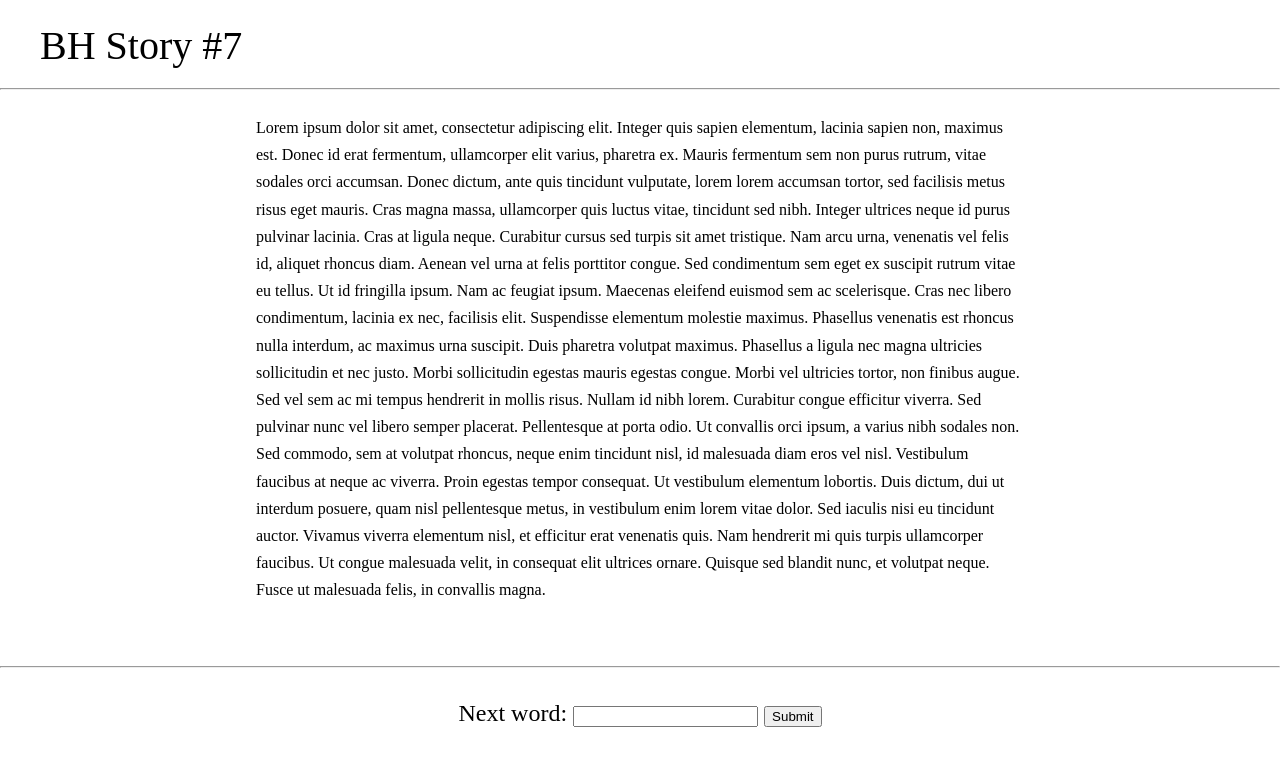
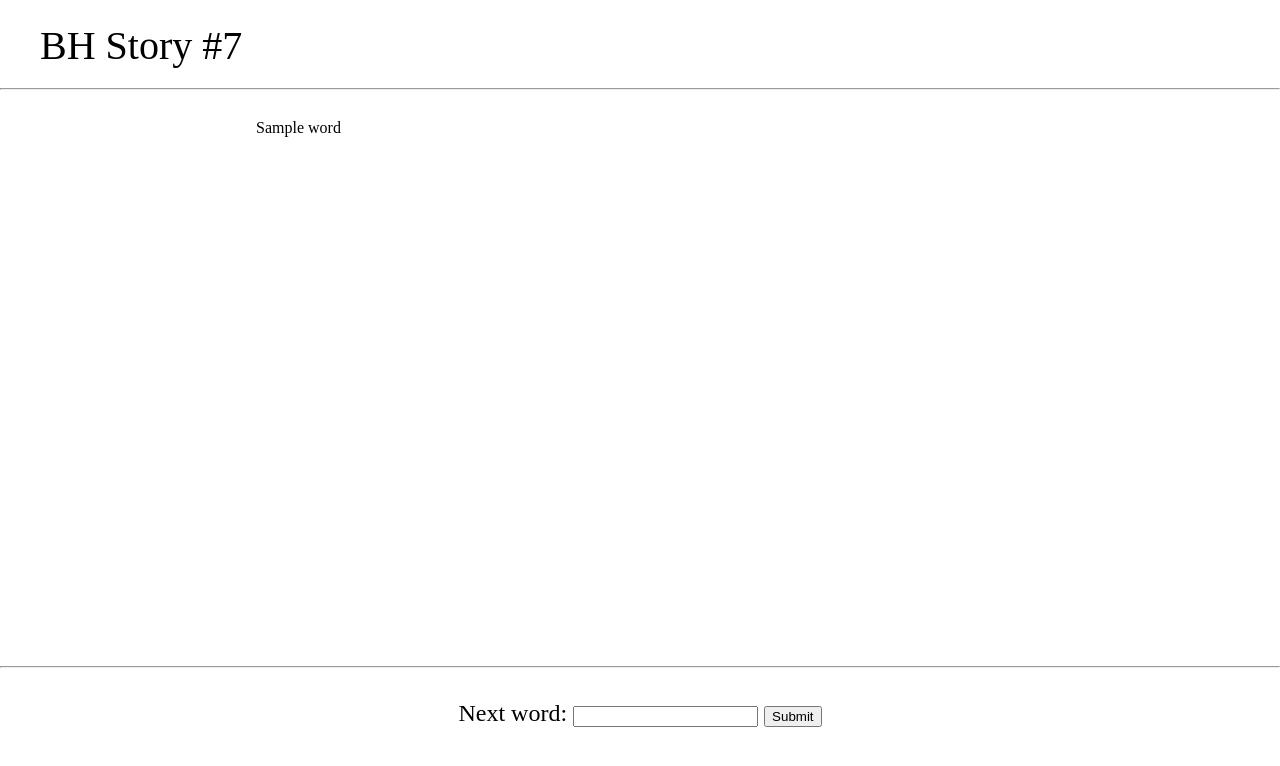
Before and after one commit to Sarulian/BHStories, a Flask app: template templates/active_story.html in a window 1280 px wide. Shown: the top 766 px of the page. Run offline with Flask 2, Linux system fonts and the light colour scheme; the template is opened without the code that fills it: most values are stand-ins (such as "Sample title", 1, 10 or a date in 2020).

Commit message:
replaced dummy text with python list storing user input

```diff
--- a/templates/active_story.html
+++ b/templates/active_story.html
@@ -12,18 +12,16 @@
 		<hr>
 		<div id="main">
 			<article>
-				Lorem ipsum dolor sit amet, consectetur adipiscing elit. Integer quis sapien elementum, lacinia sapien non, maximus est. Donec id erat fermentum, ullamcorper elit varius, pharetra ex. Mauris fermentum sem non purus rutrum, vitae sodales orci accumsan. Donec dictum, ante quis tincidunt vulputate, lorem lorem accumsan tortor, sed facilisis metus risus eget mauris. Cras magna massa, ullamcorper quis luctus vitae, tincidunt sed nibh. Integer ultrices neque id purus pulvinar lacinia. Cras at ligula neque. Curabitur cursus sed turpis sit amet tristique. Nam arcu urna, venenatis vel felis id, aliquet rhoncus diam. Aenean vel urna at felis porttitor congue. Sed condimentum sem eget ex suscipit rutrum vitae eu tellus.
-
-				Ut id fringilla ipsum. Nam ac feugiat ipsum. Maecenas eleifend euismod sem ac scelerisque. Cras nec libero condimentum, lacinia ex nec, facilisis elit. Suspendisse elementum molestie maximus. Phasellus venenatis est rhoncus nulla interdum, ac maximus urna suscipit. Duis pharetra volutpat maximus. Phasellus a ligula nec magna ultricies sollicitudin et nec justo. Morbi sollicitudin egestas mauris egestas congue. Morbi vel ultricies tortor, non finibus augue. Sed vel sem ac mi tempus hendrerit in mollis risus. Nullam id nibh lorem. Curabitur congue efficitur viverra. Sed pulvinar nunc vel libero semper placerat. Pellentesque at porta odio.
-
-				Ut convallis orci ipsum, a varius nibh sodales non. Sed commodo, sem at volutpat rhoncus, neque enim tincidunt nisl, id malesuada diam eros vel nisl. Vestibulum faucibus at neque ac viverra. Proin egestas tempor consequat. Ut vestibulum elementum lobortis. Duis dictum, dui ut interdum posuere, quam nisl pellentesque metus, in vestibulum enim lorem vitae dolor. Sed iaculis nisi eu tincidunt auctor. Vivamus viverra elementum nisl, et efficitur erat venenatis quis. Nam hendrerit mi quis turpis ullamcorper faucibus. Ut congue malesuada velit, in consequat elit ultrices ornare. Quisque sed blandit nunc, et volutpat neque. Fusce ut malesuada felis, in convallis magna.
+				{% for word in words %}
+					{{ word }}
+				{% endfor %}
 			</article>
 		</div>
 		<hr>
 		<footer>
-			<form>
+			<form action="." method="POST">
   				Next word:
-  				<input type="text" name="next_word">
+  				<input type="text" name="new_word">
   				<input type="submit">
 			</form>
 		</footer>
```
Also changed, not shown: flask_app.py (+10 -3 lines), templates/new_word_entered.html (added, +16 -0 lines).
